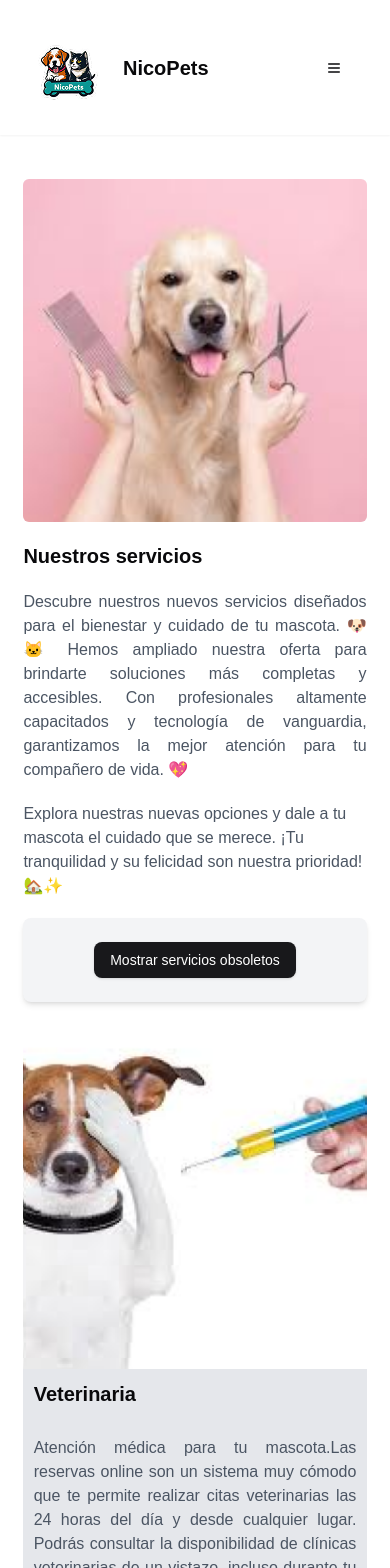
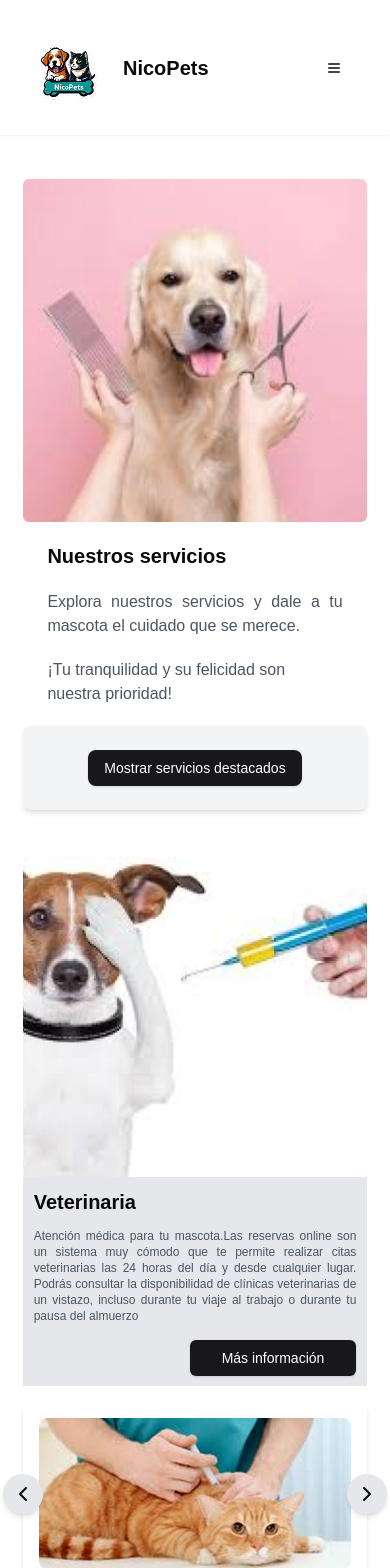
Before and after one commit to belencita12/IISS2, a Next.js app: page /servicios in a window 390 px wide. Shown: the top 1568 px of the page. Built offline with nearby package versions, Linux system fonts and the light colour scheme.

Commit message:
Task-135-terminada
responsive and tamano de imagen, lista de destacados y boton. Caroucel agrandada

```diff
--- a/src/app/servicios/page.tsx
+++ b/src/app/servicios/page.tsx
@@ -3,7 +3,8 @@ import type { Metadata, Viewport } from "next";
 import { ServiceCard } from "@/components/serviceUi/ServiceCard";
 import Carousel from "@/components/serviceUi/Carousel";
 import Image from "next/image";
-import ObsoleteServices from "@/components/serviceUi/ObsoleteServices";
+import BestServices from "@/components/serviceUi/BestServices";
+
 
 export const metadata: Metadata = {
     title: "NicoPets",
@@ -48,19 +49,17 @@ export default function Servicios() {
                         height={300}
                         className="object-contain rounded-md aspect-square sm:w-[28%] w-full"
                     />
-                    <div className="text-left flex flex-col gap-5 flex-1">
+                    <div className="text-left flex flex-col gap-5 flex-1 px-6">
                         <h2 className="sm:text-3xl text-xl font-bold">Nuestros servicios</h2>
                         <p className="text-gray-600 text-justify">
-                        Descubre nuestros nuevos servicios diseñados para el bienestar y cuidado de tu mascota. 🐶🐱
-
-                        Hemos ampliado nuestra oferta para brindarte soluciones más completas y accesibles. Con profesionales altamente capacitados y tecnología de vanguardia, garantizamos la mejor atención para tu compañero de vida. 💖
+                         Explora nuestros servicios y dale a tu mascota el cuidado que se merece.
                         </p>
                         <p className="text-gray-600">
-                        Explora nuestras nuevas opciones y dale a tu mascota el cuidado que se merece. ¡Tu tranquilidad y su felicidad son nuestra prioridad! 🏡✨
+                         ¡Tu tranquilidad y su felicidad son nuestra prioridad!
                         </p>
                     </div>
                 </section>
-                <ObsoleteServices />
+                <BestServices />
                 <div className="space-y-6 mt-6 w-full mx-auto">
                     {services.map((service, index) => (
                         <div key={index}>
--- /dev/null
+++ b/src/components/serviceUi/BestServices.tsx
@@ -0,0 +1,41 @@
+"use client";
+import { useState,  } from "react";
+import { Button } from "@/components/ui/button";
+
+interface BestService {
+  title: string;
+  description: string;
+}
+
+const bestServices: BestService[] = [
+  { title: "Atención personalizada en el mostrador de información", description: "Recibe asistencia directa de nuestro equipo especializado." },
+  { title: "Control de salud y vacunación", description: "Accede a chequeos rápidos y asesoramiento sobre vacunación." },
+  { title: "Notificaciones automáticas de registros de vacunación", description: "Mantente informado sobre tus vacunas y próximas dosis." },
+  { title: "Disponibilidad 24/7 para asesoramiento", description: "Siempre listos para responder tus dudas y necesidades." },
+];
+
+export default function BestServices() {
+  const [show, setShow] = useState(false);
+
+  return (
+    <section className="bg-gray-100 p-6 rounded-lg shadow-md text-center">
+      <Button
+        onClick={() => setShow(!show)}
+        className=" text-white px-4 py-2 rounded-lg hover:bg-black-600 transition"
+      >
+        {show ? "Ocultar servicios destacados" : "Mostrar servicios destacados"}
+      </Button>
+
+      {show && (
+        <ul className="space-y-3 mt-4">
+          {bestServices.map((service, index) => (
+            <li key={index} className="bg-white p-4 rounded-lg shadow">
+              <h3 className="text-lg font-semibold">{service.title}</h3>
+              <p className="text-gray-600">{service.description}</p>
+            </li>
+          ))}
+        </ul>
+      )}
+    </section>
+  );
+}
--- a/src/components/serviceUi/Carousel.tsx
+++ b/src/components/serviceUi/Carousel.tsx
@@ -1,6 +1,7 @@
 "use client";
 import { useState } from "react";
 import Image from "next/image";
+import { ChevronLeft, ChevronRight } from "lucide-react";
 
 interface CarouselProps {
   images: string[];
@@ -8,55 +9,61 @@ interface CarouselProps {
 
 export default function Carousel({ images }: CarouselProps) {
   const [index, setIndex] = useState(0);
-  const totalSlides = Math.ceil(images.length / 2); {/* Cada slide tiene 2 imágenes*/}
+  const totalSlides = Math.ceil(images.length / 2);
 
   const prevSlide = () => setIndex((prev) => (prev - 1 + totalSlides) % totalSlides);
   const nextSlide = () => setIndex((prev) => (prev + 1) % totalSlides);
 
-  {/*Obtener las dos imágenes para este slide*/}
   const firstImage = images[index * 2];
   const secondImage = images[index * 2 + 1];
 
   return (
-    <div className="relative w-full flex justify-center items-center">
+    <div className="relative w-full flex justify-center items-center py-4">
+      <div className="relative flex items-center bg-white shadow-md rounded-lg p-4 w-full">
         {/* Botón Izquierdo */}
-      <button onClick={prevSlide} className="absolute left-2 bg-gray-300 p-2 rounded z-10">
-        {"<"}
+        <button
+          onClick={prevSlide}
+          className="absolute left-0 -translate-x-1/2 bg-gray-200 p-2 rounded-full shadow-md hover:bg-gray-300"
+        >
+          {<ChevronLeft className="w-6 h-6" />}
         </button>
 
         {/* Contenedor de Imágenes */}
-      <div className="flex flex-wrap justify-center items-center gap-4 w-full max-w-4xl pt-4 px-4">
+        <div className="flex gap-4 w-full justify-center">
           {firstImage && (
-          <div className="flex-grow min-w-[250px] max-w-[500px]">
+            <div className="flex-1">
               <Image
                 src={firstImage}
-              alt={`Imagen ${index * 2 + 1} de ${images.length}`}
-              width={500}
-              height={300}
-              className="rounded-lg object-cover w-full  h-auto"
+                alt="Imagen 1"
+                width={300}
+                height={200}
+                className="rounded-lg object-cover w-full h-full"
                 unoptimized
               />
             </div>
           )}
-        <div className="flex-grow min-w-[250px] max-w-[500px] hidden sm:block">
           {secondImage && (
+            <div className="flex-1 hidden sm:block">
               <Image
                 src={secondImage}
-              alt={`Imagen ${index * 2 + 2} de ${images.length}`}
-              width={500}
-              height={300}
-              className="rounded-lg object-cover  w-full h-auto"
+                alt="Imagen 2"
+                width={300}
+                height={200}
+                className="rounded-lg object-cover w-full h-full"
                 unoptimized
               />
+            </div>
           )}
         </div>
 
+        {/* Botón Derecho */}
+        <button
+          onClick={nextSlide}
+          className="absolute right-0 translate-x-1/2 bg-gray-200 p-2 rounded-full shadow-md hover:bg-gray-300"
+        >
+        {<ChevronRight className="w-6 h-6" />}
+        </button>
       </div>
-
-      {/* Botón Derecho */}
-      <button onClick={nextSlide} className="absolute right-2 bg-gray-300 p-2 rounded">
-        {">"}
-      </button>
     </div>
   );
 }
--- a/src/components/serviceUi/ObsoleteServices.tsx
+++ /dev/null
@@ -1,41 +0,0 @@
-"use client";
-import { useState,  } from "react";
-import { Button } from "@/components/ui/button";
-
-interface ObsoleteService {
-  title: string;
-  description: string;
-}
-
-const obsoleteServices: ObsoleteService[] = [
-  { title: "Mensaje desde el mostrador de información", description: "Reemplazado por chatbots y asistentes virtuales." },
-  { title: "Control de saliva y vacunación", description: "Métodos más modernos han mejorado la eficacia." },
-  { title: "Notificaciones de registros de vacunación", description: "Ahora automatizadas con SMS y apps." },
-  { title: "Disponibilidad 24/7 para asesoría", description: "Optimizada con IA y FAQs interactivas." },
-];
-
-export default function ObsoleteServices() {
-  const [show, setShow] = useState(false);
-
-  return (
-    <section className="bg-gray-100 p-6 rounded-lg shadow-md text-center">
-      <Button
-        onClick={() => setShow(!show)}
-        className=" text-white px-4 py-2 rounded-lg hover:bg-gray-300 transition"
-      >
-        {show ? "Ocultar servicios obsoletos" : "Mostrar servicios obsoletos"}
-      </Button>
-
-      {show && (
-        <ul className="space-y-3 mt-4">
-          {obsoleteServices.map((service, index) => (
-            <li key={index} className="bg-white p-4 rounded-lg shadow">
-              <h3 className="text-lg font-semibold">{service.title}</h3>
-              <p className="text-gray-600">{service.description}</p>
-            </li>
-          ))}
-        </ul>
-      )}
-    </section>
-  );
-}
--- a/src/components/serviceUi/ServiceCard.tsx
+++ b/src/components/serviceUi/ServiceCard.tsx
@@ -23,22 +23,22 @@ export function ServiceCard({
 
     <div className="flex w-full flex-wrap md:flex-nowrap">
       {/* Imagen en la parte izq */}
-      <div className="w-full md:w-[40%] flex-shrink-0">
+      <div className="w-full md:w-[30%] flex-shrink-0">
         <Image
           src={image}
           alt={alt}
-          width={500}
-          height={300}
+          width={340}
+          height={340}
           className="w-full h-auto object-cover aspect-square"
         />
       </div>
 
 
       {/* Contenido de la tarjeta */}
-      <div className="bg-gray-200 p-[3%] flex flex-col justify-between w-full md:w-[60%] min-w-[300px]">
-        <div className="text-left flex flex-col gap-5 flex-1 ">
+      <div className="bg-gray-200 p-[3%] flex flex-col justify-between w-full md:w-[70%]">
+        <div className="text-left flex flex-col gap-1 flex-1 ">
           <h3 className="text-xl font-semibold">{title}</h3>
-          <p className="mt-2 text-gray-600 text-justify">{description}</p>
+          <p className="mt-2 text-gray-600 text-justify text-xs xl:text-lg lg:text-base">{description}</p>
         </div>
         <div className="flex w-full justify-end">
           {/* Botón de llamada a la acción */}
@@ -46,7 +46,7 @@ export function ServiceCard({
             <Button>
               <a
                 href={ctaLink}
-                className="inline-block text-white px-4 py-2 rounded hover:bg-blue-600 transition"
+                className="inline-block text-white px-4 py-2 rounded hover:bg-black-600 transition"
               >
                 {ctaText}
               </a>
```
Lines whose indentation alone changed are shown as unchanged.
